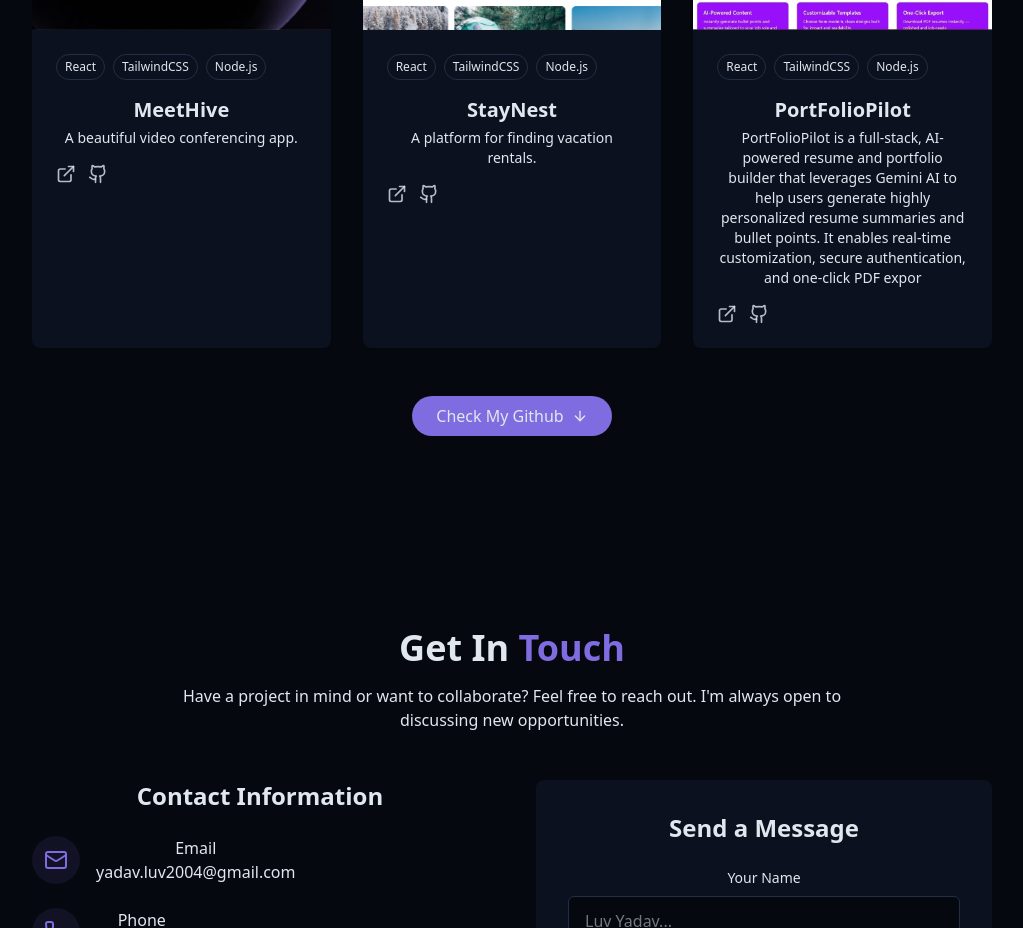
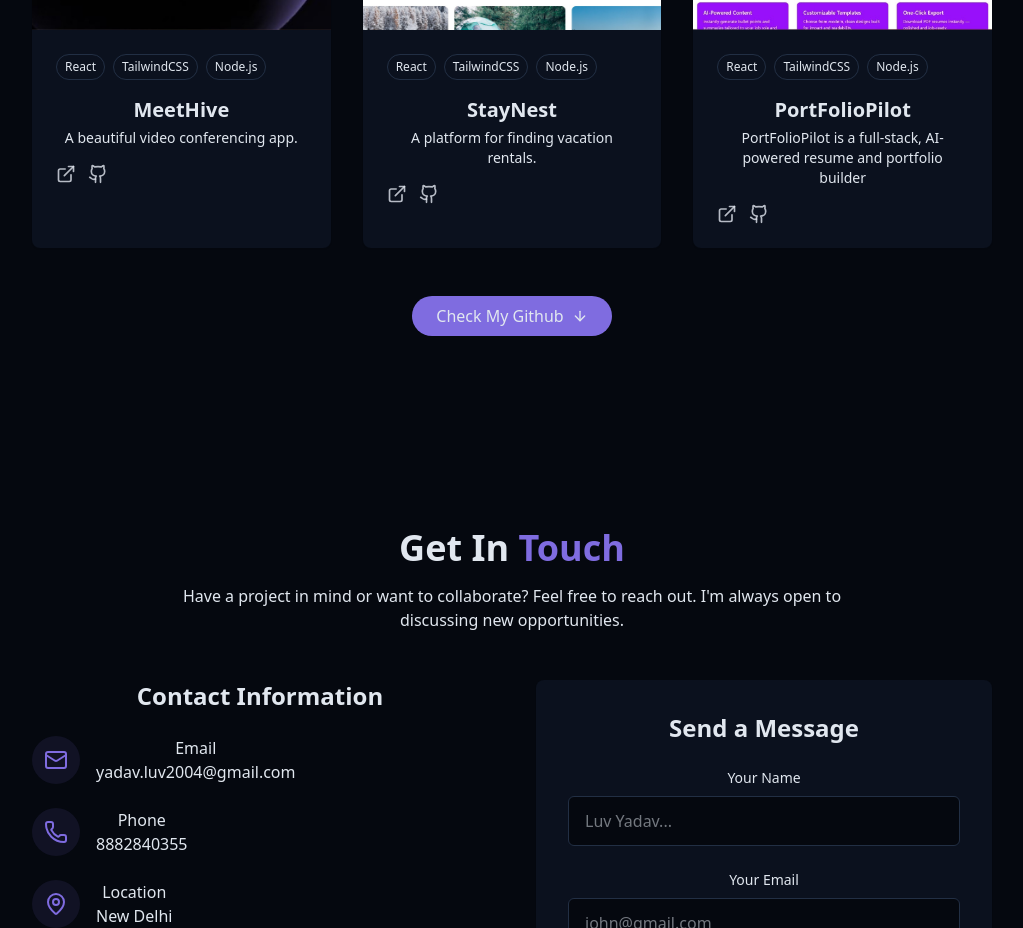
Before and after one commit to yadavluv2004/Portfolio, a React (Vite) app: page / in a window 1280 px wide. Shown: the part 3020-3948 px from the top of the page, without its empty margins (128-1151 px from the left). Built offline with nearby package versions, Linux system fonts and the light colour scheme.

Commit message:
Update ProjectsSection.jsx

```diff
--- a/src/components/ProjectsSection.jsx
+++ b/src/components/ProjectsSection.jsx
@@ -4,7 +4,7 @@ import React from "react";
 const ProjectsSection = () => {
   const projects = [
     {
-      id: 1,
+      id: 3,
       title: "MeetHive",
       description: "A beautiful video conferencing app.",
       image: "/projects/MeetHive.jpeg",
@@ -22,9 +22,9 @@ const ProjectsSection = () => {
       githurl: "https://github.com/yadavluv2004/StayNest",
     },
     {
-      id: 3,
+      id: 1,
       title: "PortFolioPilot",
-      description: "PortFolioPilot is a full-stack, AI-powered resume and portfolio builder that leverages Gemini AI to help users generate highly personalized resume summaries and bullet points. It enables real-time customization, secure authentication, and one-click PDF expor",
+      description: "PortFolioPilot is a full-stack, AI-powered resume and portfolio builder",
       image: "/projects/WhatsApp Image 2025-08-04 at 20.22.41_18833d6d.jpg",
       tags: ["React", "TailwindCSS", "Node.js"],
       demoUrl: "https://yadavluv2004.github.io/Simon-Say-Game/",
```
